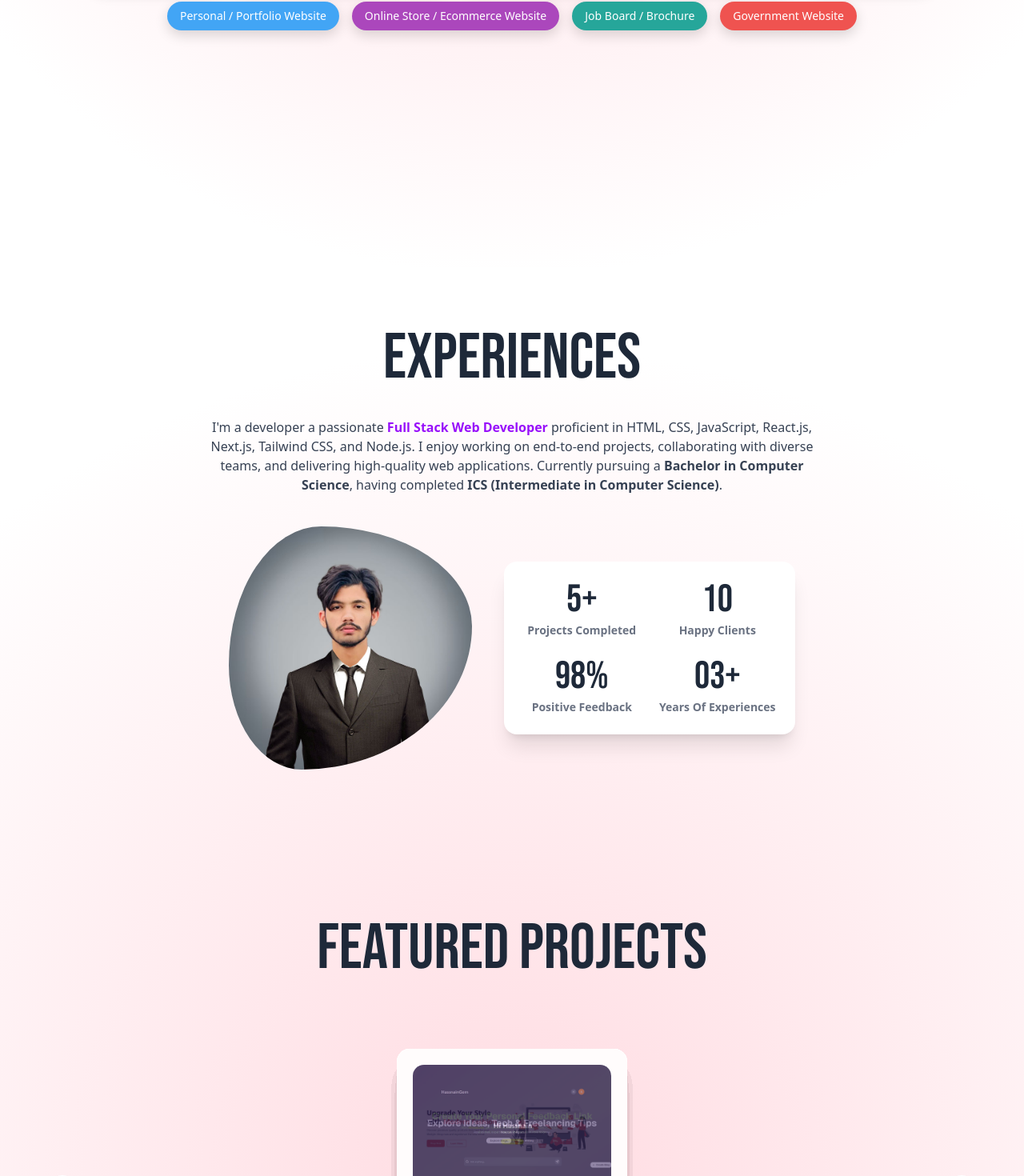
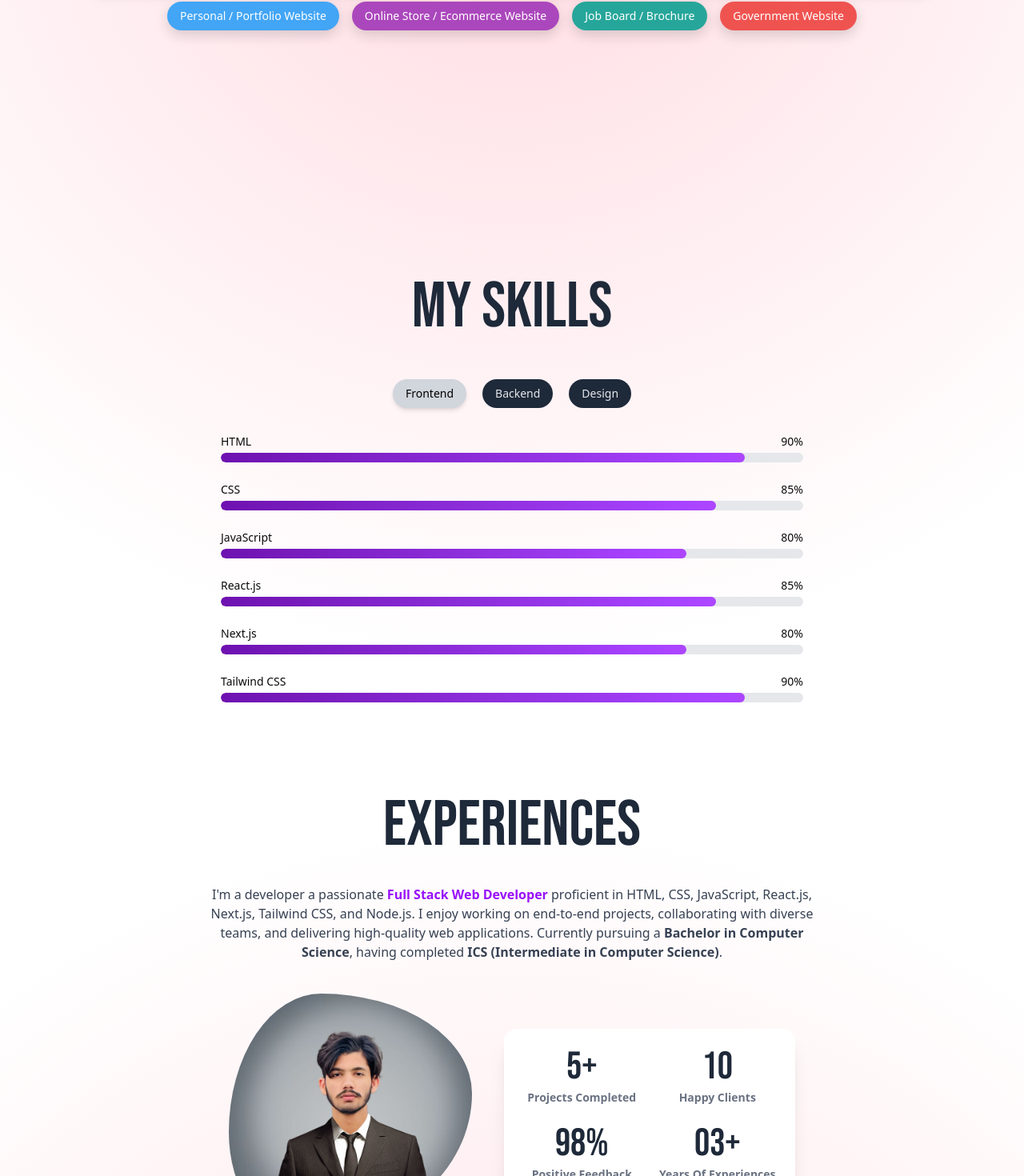
Before and after one commit to kaka803/hassnain-dev, a Next.js app: page / in a window 1280 px wide. Shown: the part 1310-2780 px from the top of the page at 80% size. Built offline with nearby package versions, Linux system fonts and the light colour scheme.

Commit message:
'changes'

```diff
--- a/app/components/Portfolio.js
+++ b/app/components/Portfolio.js
@@ -1,184 +1,176 @@
-'use client';
-import React, { useEffect, useRef, useState } from "react";
-import { gsap } from "gsap";
-import { ScrollTrigger } from "gsap/ScrollTrigger";
-import { FaArrowLeft, FaArrowRight } from "react-icons/fa";
+"use client";
 
-gsap.registerPlugin(ScrollTrigger);
+import { useState, useEffect } from "react";
+import { ChevronLeft, ChevronRight } from "lucide-react";
+
 
 const projects = [
   {
-    id: 1,
-    title: "Feedlink Application",
-    desc: "Collects user feedback with clean UI/UX",
-    image: "/feedlink.jpg",
-    link: "https://hfeedlink.vercel.app/"
+    title: "Blog Platform",
+    description:
+      "Full‑stack blog with custom authentication, secure sessions, rich text editor, drafts/publish flow, and role-based admin tools.",
+    image: "blog.jpg",
+    link: "#",
   },
   {
-    id: 2,
-    title: "Fullstack E-commerce Store",
-    desc: "Built with GSAP, responsive frontend & backend",
-    image: "/ecommerce.jpg",
-    link: "https://hassnain-mart.vercel.app/"
+    title: "hfeedlink",
+    description:
+      "Feedback Collection Tool: A unique shareable link is generated where customers can directly submit feedback—ratings, comments, and even attachments—everything organized in one centralized dashboard.",
+    image: "feedlink.jpg",
+    link: "#",
   },
   {
-    id: 3,
-    title: "Fullstack Blog Application",
-    desc: "Next.js blog with custom authentication and editor",
-    image: "/blog.jpg",
-    link: "https://fullstackblog-6g6r.vercel.app/"
+    title: "E‑commerce Website",
+    description:
+      "Fully functional store with custom auth, email support, product management + admin panel, inventory & sales tracking, orders, coupons, and analytics.",
+    image: "ecommerce.jpg",
+    link: "#",
   },
   {
-    id: 4,
-    title: "Gemini Clone (Frontend)",
-    desc: "Animated Gemini-style UI with modern design",
-    image: "/gemini.jpg",
-    link: "https://eloquent-belekoy-a8144e.netlify.app/"
-  }
-]
+    title: "Gemini Clone",
+    description:
+      "Gemini Clone: A modern, responsive web app built with a sleek light/dark mode toggle. Features smooth animations, intuitive UI, and a fast, optimized frontend—crafted to deliver a seamless user experience and professional design.",
+    image: "gemini.jpg",
+    link: "#",
+  },
+];
 
 
-// Duplicate cards for looping effect
-const getLoopedProjects = () => {
-  return [...projects, ...projects, ...projects];
+export default function ProjectCarousel() {
+  const [currentIndex, setCurrentIndex] = useState(0);
+  const [flippedCard, setFlippedCard] = useState(null);
+  const [zDistance, setZDistance] = useState(420); // translateZ distance
+
+  // ✅ responsive translateZ set karna
+  useEffect(() => {
+    const handleResize = () => {
+      if (window.innerWidth < 640) {
+        setZDistance(280); // mobile
+      } else if (window.innerWidth < 768) {
+        setZDistance(350); // tablet
+      } else {
+        setZDistance(420); // desktop
+      }
     };
-
-const PortfolioSlider = () => {
-  const [currentIndex, setCurrentIndex] = useState(projects.length);
-  const cardsRef = useRef([]);
-  const sectionRef = useRef(null);
-  const loopedProjects = getLoopedProjects();
-  const midIndex = Math.floor(loopedProjects.length / 2);
+    handleResize();
+    window.addEventListener("resize", handleResize);
+    return () => window.removeEventListener("resize", handleResize);
+  }, []);
 
   const nextSlide = () => {
-    setCurrentIndex((prev) =>
-      prev >= loopedProjects.length - 2 ? midIndex : prev + 1
-    );
+    setCurrentIndex((prev) => (prev + 1) % projects.length);
+    setFlippedCard(null);
   };
 
   const prevSlide = () => {
-    setCurrentIndex((prev) =>
-      prev <= 1 ? midIndex : prev - 1
-    );
+    setCurrentIndex((prev) => (prev - 1 + projects.length) % projects.length);
+    setFlippedCard(null);
   };
 
-  // Auto Slide
   useEffect(() => {
     const interval = setInterval(() => {
-      setCurrentIndex((prev) =>
-        prev >= loopedProjects.length - 2 ? midIndex : prev + 1
-      );
-    }, 4000);
+      nextSlide();
+    }, 3000);
     return () => clearInterval(interval);
   }, []);
 
-  // Animate only when section comes into view
-  useEffect(() => {
-    let ctx = gsap.context(() => {
-      ScrollTrigger.create({
-        trigger: sectionRef.current,
-        start: "top 30%",
-        onEnter: () => {
-          animateCards();
-        },
-        once: true // only trigger once
-      });
-    }, sectionRef);
-
-    return () => ctx.revert();
-  }, [currentIndex]);
-
-  // Animation function
-  const animateCards = () => {
-  const total = loopedProjects.length;
-  const center = currentIndex;
-
-  cardsRef.current.forEach((card, index) => {
-    if (!card) return;
-    const distance = index - center;
-    let scale = 0.8;
-    let opacity = 0.3;
-    let zIndex = 1;
-    let x = distance * 200;
-
-    if (distance === 0) {
-      scale = 1.15;
-      opacity = 1;
-      zIndex = 10;
-      x = 0;
-    } else if (Math.abs(distance) === 1) {
-      scale = 0.95;
-      opacity = 0.7;
-      zIndex = 5;
-    } else if (Math.abs(distance) === 2) {
-      scale = 0.85;
-      opacity = 0.5;
-      zIndex = 2;
-    }
-
-    gsap.to(card, {
-      scale,
-      opacity,
-      x,
-      zIndex,
-      duration: 0.5,
-      ease: "power3.out"
-    });
-  });
+  const toggleFlip = (index) => {
+    setFlippedCard(flippedCard === index ? null : index);
   };
 
+  return (
+    <section className=" pb-13  h-[100%] lg:h-[90vh] px-4 sm:px-6 md:px-10 text-center">
+      <h2 className="text-4xl  md:text-[60px] lg:text-[80px] text-gray-800 font-bold  bebas-regular mb-15 leading-tight">
+        MY PROJECTS
+      </h2>
+    <div className="relative w-full h-[350px] flex items-center justify-center perspective">
 
-  return (
-    <section ref={sectionRef} className="relative w-full py-10 px-4 md:px-10  overflow-hidden">
-      <h2 className="text-5xl md:text-[80px] bebas-regular font-bold text-center mb-10 text-gray-800">
-        Featured Projects
-      </h2>
-
-      <div className="relative flex justify-center items-center h-[420px] md:h-[450px]">
-        <button
-          className="absolute left-4 z-30 bg-white shadow-md rounded-full p-3 hover:bg-gray-100 transition"
-          onClick={prevSlide}
+      <div
+        className="relative w-[200px] h-[140px] sm:w-[240px] sm:h-[170px] md:w-[280px] md:h-[200px] transform-style-3d transition-transform duration-700"
+        style={{
+          transform: `rotateY(-${currentIndex * (360 / projects.length)}deg)`,
+        }}
       >
-          <FaArrowLeft size={20} />
-        </button>
-
-        <div className="relative w-full max-w-7xl flex justify-center items-center">
-          {loopedProjects.map((project, index) => (
+        {projects.map((project, index) => (
           <div
             key={index}
-              ref={(el) => (cardsRef.current[index] = el)}
-              className="absolute w-64 md:w-72 h-[360px] bg-white shadow-xl rounded-2xl p-5 transition-all duration-500 ease-in-out flex flex-col justify-between"
-              style={{ transform: "translateX(0px)", opacity: 0.3, zIndex: 1 }}
+            className="absolute w-[200px] h-[140px] sm:w-[240px] sm:h-[170px] md:w-[280px] md:h-[200px] rounded-xl shadow-lg"
+            style={{
+              transform: `rotateY(${index * (360 / projects.length)}deg) translateZ(${zDistance}px)`,
+            }}
+            onClick={() => toggleFlip(index)}
           >
+            {/* Card Wrapper */}
+            <div
+              className={`relative shadow-[0_0_20px_rgba(0,0,0,0.8)] hover:shadow-[0_0_40px_rgba(0,0,0,1)]   rounded-xl p-6 bg-gray-900 w-full h-full [transform-style:preserve-3d] transition-all duration-700 group ${
+                flippedCard === index ? "[transform:rotateY(180deg)]" : ""
+              }`}
+            >
+              {/* Front Side */}
+              <div className="absolute inset-0 backface-hidden">
                 <img
                   src={project.image}
                   alt={project.title}
-                className="w-full h-40 object-cover rounded-xl"
+                  className="w-full h-full object-cover rounded-xl"
                 />
-              <div className="mt-4">
-                <h3 className="text-lg font-bold text-gray-800">{project.title}</h3>
-                <p className="text-gray-600 text-sm mt-1">{project.desc}</p>
               </div>
+
+              {/* Back Side */}
+              <div className="absolute inset-0 bg-gradient-to-b from-black via-gray-900 to-black text-white rounded-xl flex flex-col items-center justify-center p-3 [transform:rotateY(180deg)] backface-hidden">
+                <h3 className="text-base md:text-md font-bold mb-2">
+                  {project.title}
+                </h3>
+                <p className="text-[10px] mb-3 text-center">
+                  {project.description}
+                </p>
                 <a
   href={project.link}
-                target="_blank"
-                className="mt-4 inline-block bg-gray-800 text-white text-sm px-4 py-2 rounded-full hover:bg-gray-700 transition"
+  className="px-2.5 py-1 md:px-3 md:py-1.5 bg-white text-black rounded-md text-[11px] md:text-xs font-medium shadow-sm hover:bg-gray-200 transition-all duration-200 hover:scale-105"
 >
-                Live Preview
+  View Project
 </a>
+              </div>
+            </div>
           </div>
         ))}
       </div>
 
+      {/* Buttons */}
+      {/* Left / Previous */}
 <button
-          className="absolute right-4 z-30 bg-white shadow-md rounded-full p-3 hover:bg-gray-100 transition"
+  type="button"
+  onClick={prevSlide}
+  aria-label="Previous slide"
+  className="absolute left-4 md:left-6 top-1/2 -translate-y-1/2 flex items-center justify-center w-10 h-10 md:w-12 md:h-12 rounded-full bg-black/60 backdrop-blur-sm text-white shadow-md hover:bg-black/75 focus:outline-none focus-visible:ring-2 focus-visible:ring-offset-2 focus-visible:ring-white transition-transform transform-gpu hover:scale-105"
+>
+  <ChevronLeft size={18} strokeWidth={2.2} />
+</button>
+
+{/* Right / Next */}
+<button
+  type="button"
   onClick={nextSlide}
+  aria-label="Next slide"
+  className="absolute right-4 md:right-6 top-1/2 -translate-y-1/2 flex items-center justify-center w-10 h-10 md:w-12 md:h-12 rounded-full bg-black/60 backdrop-blur-sm text-white shadow-md hover:bg-black/75 focus:outline-none focus-visible:ring-2 focus-visible:ring-offset-2 focus-visible:ring-white transition-transform transform-gpu hover:scale-105"
 >
-          <FaArrowRight size={20} />
+  <ChevronRight size={18} strokeWidth={2.2} />
 </button>
+
+
+      {/* Extra CSS */}
+      <style jsx>{`
+        .perspective {
+          perspective: 1200px;
+        }
+        .transform-style-3d {
+          transform-style: preserve-3d;
+        }
+        .backface-hidden {
+          -webkit-backface-visibility: hidden;
+          backface-visibility: hidden;
+        }
+      `}</style>
     </div>
     </section>
   );
-};
-
-export default PortfolioSlider;
+}
--- /dev/null
+++ b/app/components/Skills.js
@@ -0,0 +1,76 @@
+"use client";
+
+import { useState } from "react";
+import { motion } from "framer-motion";
+
+const skillsData = {
+  Frontend: [
+    { name: "HTML", level: 90 },
+    { name: "CSS", level: 85 },
+    { name: "JavaScript", level: 80 },
+    { name: "React.js", level: 85 },
+    { name: "Next.js", level: 80 },
+    { name: "Tailwind CSS", level: 90 },
+  ],
+  Backend: [
+    { name: "Node.js", level: 75 },
+    { name: "Express.js", level: 70 },
+  ],
+  Design: [
+    { name: "Adobe Illustrator", level: 85 },
+    { name: "Adobe Photoshop", level: 80 },
+  ],
+};
+
+export default function Skills() {
+  const categories = Object.keys(skillsData);
+  const [selectedCategory, setSelectedCategory] = useState("Frontend");
+
+  return (
+    <div className="w-full h-full max-w-3xl mx-auto pb-10 px-5">
+      <h2 className="text-4xl  md:text-[60px] lg:text-[80px] text-gray-800 font-bold bebas-regular mb-10 leading-tight text-center">
+        MY SKILLS
+      </h2>
+
+      {/* Category Filter Buttons */}
+      <div className="flex justify-center gap-5 mb-8 flex-wrap">
+        {categories.map((cat) => (
+          <button
+  key={cat}
+  onClick={() => setSelectedCategory(cat)}
+  className={`px-4 py-2 rounded-full text-sm font-medium transition
+    ${
+      selectedCategory === cat
+        ? "bg-gray-300 text-black shadow-md dark:bg-blue-500"
+        : "bg-gray-800 text-gray-200 hover:bg-gray-700 dark:bg-gray-700 dark:hover:bg-gray-600"
+    }`}
+>
+  {cat}
+</button>
+
+        ))}
+      </div>
+
+      {/* Skills Progress */}
+      <div className="space-y-6">
+        {skillsData[selectedCategory].map((skill, idx) => (
+          <div key={idx}>
+            <div className="flex justify-between mb-1">
+              <span className="text-sm font-medium">{skill.name}</span>
+              <span className="text-sm font-medium">{skill.level}%</span>
+            </div>
+            <div className="w-full bg-gray-200 rounded-full h-3 overflow-hidden">
+              <motion.div
+                initial={{ width: 0 }}
+                whileInView={{ width: `${skill.level}%` }}
+                transition={{ duration: 1, delay: idx * 0.2 }}
+                viewport={{ once: true }}
+                className="h-3 rounded-full bg-gradient-to-r from-purple-800 to-purple-500"
+              />
+            </div>
+          </div>
+        ))}
+      </div>
+    </div>
+  );
+}
--- a/app/page.js
+++ b/app/page.js
@@ -1,4 +1,6 @@
-import Image from "next/image";
+'use client'
+import { useRef } from "react";
+import gsap from "gsap";
 import Navbar from "./components/navbar";
 import Hero from "./components/Hero";
 import CreateDevelopSection from "./components/Create";
@@ -6,10 +8,54 @@ import PortfolioSlider from "./components/Portfolio";
 import About from "./components/About";
 import Contact from "./components/Contact";
 import Footer from "./components/Footer";
+import Skills from "./components/Skills";
+import Lenis from '@studio-freight/lenis'
+import { useEffect } from 'react'
 
 export default function Home() {
+
+
+   const circleRef = useRef(null);
+  useEffect(() => {
+    const lenis = new Lenis()
+
+    function raf(time) {
+      lenis.raf(time)
+      requestAnimationFrame(raf)
+    }
+
+    requestAnimationFrame(raf)
+  }, [])
+  useEffect(() => {
+    const circle = circleRef.current;
+
+    // Mouse move par GSAP se animation
+    const moveCircle = (e) => {
+      gsap.to(circle, {
+        x: e.clientX - 15, // center karne ke liye
+        y: e.clientY - 15,
+        duration: 0.5,
+        ease: "power3.out",
+      });
+    };
+
+    window.addEventListener("mousemove", moveCircle);
+
+    return () => {
+      window.removeEventListener("mousemove", moveCircle);
+    };
+  }, []);
+
+
+
+
   return (
     <div className="">
+      <div
+        ref={circleRef}
+        className="fixed top-0 left-0 w-8 h-8 rounded-full pointer-events-none z-[9999] bg-black/40"
+      ></div>
+
       <section className="div-container overflow-hidden">
 
         <Navbar />
@@ -17,6 +63,7 @@ export default function Home() {
 
        <CreateDevelopSection/>
 
+       <Skills/>
 
       </section>
       <div className="div-container">
--- a/package.json
+++ b/package.json
@@ -9,8 +9,11 @@
     "lint": "next lint"
   },
   "dependencies": {
+    "@studio-freight/lenis": "^1.0.42",
     "class-variance-authority": "^0.7.1",
     "clsx": "^2.1.1",
+    "embla-carousel-autoplay": "^8.6.0",
+    "embla-carousel-react": "^8.6.0",
     "framer-motion": "^12.23.12",
     "gsap": "^3.13.0",
     "lucide-react": "^0.539.0",
```
Also changed, not shown: 1 other file (tests, documents, lock files or other folders). Lines whose indentation alone changed are shown as unchanged.
